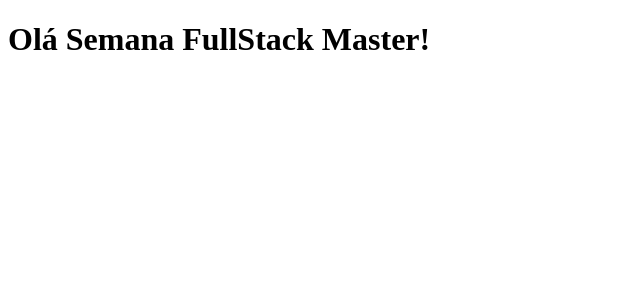
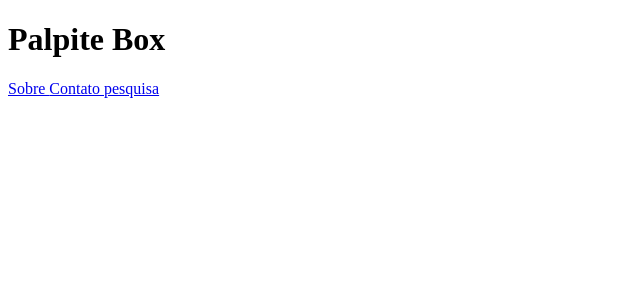
Before and after one commit to glau-isidoro/palpitebox, a Next.js app: page / in a window 1280 px wide. Shown: the top 300 px of the page, without its empty margins (0-640 px from the left). Built offline with nearby package versions, Linux system fonts and the light colour scheme.

Commit message:
more pages

```diff
--- a/pages/index.js
+++ b/pages/index.js
@@ -1,7 +1,23 @@
 import React from 'react'
+import Link from 'next/link'
 
 const Index = () => {
-  return <h1>Olá Semana FullStack Master!</h1>
+  return (
+    <div>
+      <h1>Palpite Box</h1>
+      <div>
+        <Link href='/about'>
+          <a> Sobre </a>
+        </Link>
+        <Link href='/contact'>
+          <a> Contato </a>
+        </Link>
+        <Link href='/survey'>
+          <a> pesquisa </a>
+        </Link>
+      </div>
+    </div>
+  )
 }
 
 export default Index
```
Also changed, not shown: pages/about.js (added, +17 -0 lines), pages/contact.js (added, +17 -0 lines), pages/survey.js (added, +17 -0 lines), 1 other file (tests, documents, lock files or other folders).
